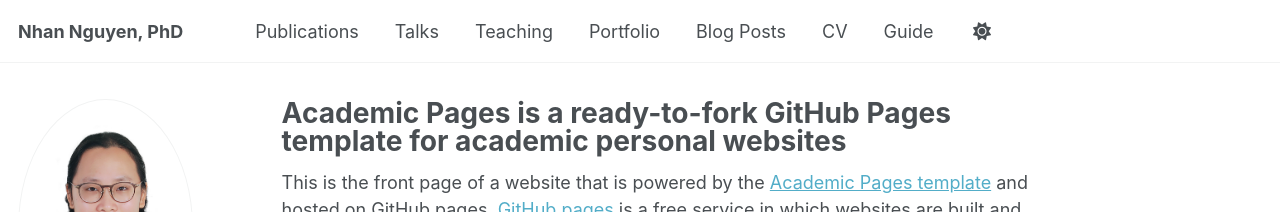
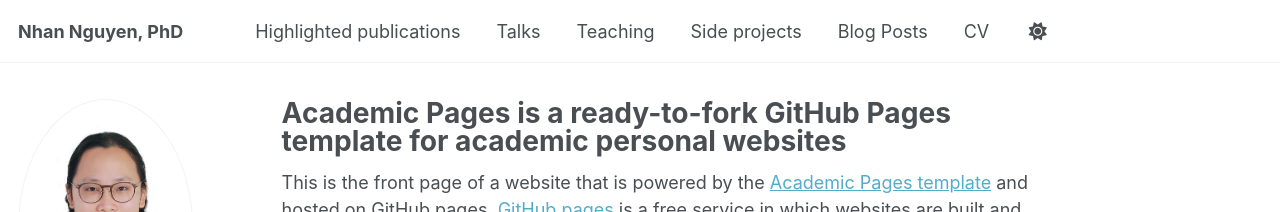
Before and after one commit to NhanNguyen000/NhanNguyen000.github.io, a Jekyll site: the page built from _pages/about.md, in a window 1280 px wide. Shown: the top 212 px of the page. Built offline with Jekyll 4.4.1, drawn with Linux system fonts in a browser that asks for light colours; some web fonts are replaced; a script that is not in the unit is left out.

Commit message:
Update navigation.yml

```diff
--- a/_data/navigation.yml
+++ b/_data/navigation.yml
@@ -8,7 +8,7 @@
 #      Markdown formatted page while the second is generated using JSON.
 
 main:
-  - title: "Publications"
+  - title: "Highlighted publications"
     url: /publications/
 
   - title: "Talks"
@@ -17,7 +17,7 @@ main:
   - title: "Teaching"
     url: /teaching/
 
-  - title: "Portfolio"
+  - title: "Side projects" # "Portfolio"
     url: /portfolio/
 
   - title: "Blog Posts"
@@ -29,5 +29,5 @@ main:
   # - title: "CV"
   #   url: /cv-json/
 
-  - title: "Guide"
-    url: /markdown/
+  #- title: "Guide"
+  #  url: /markdown/
```
